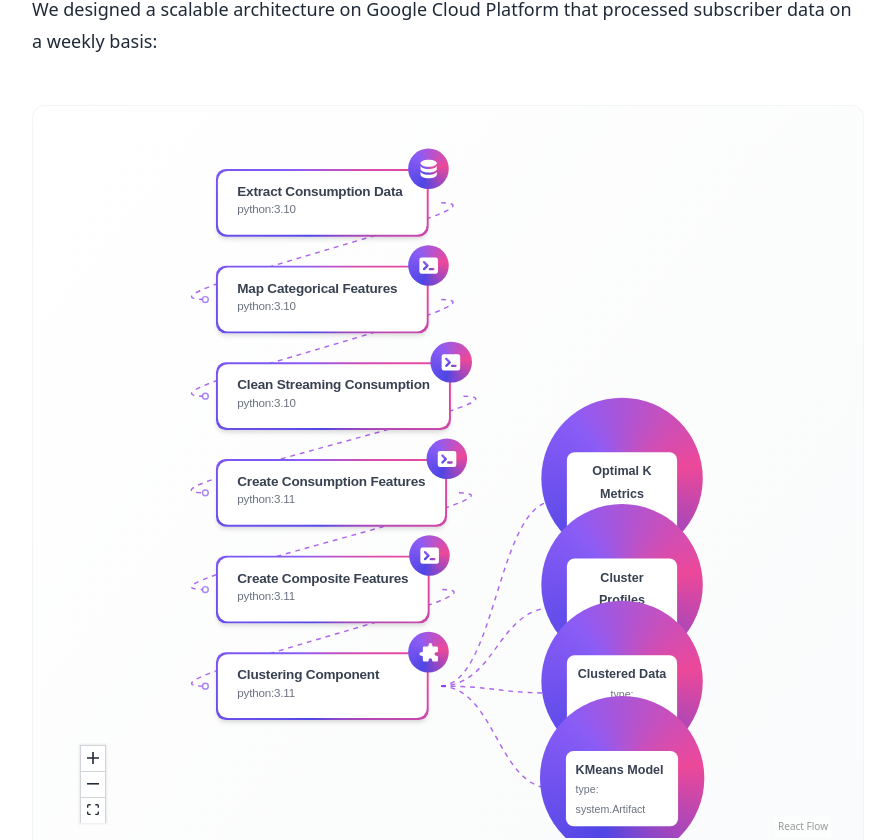
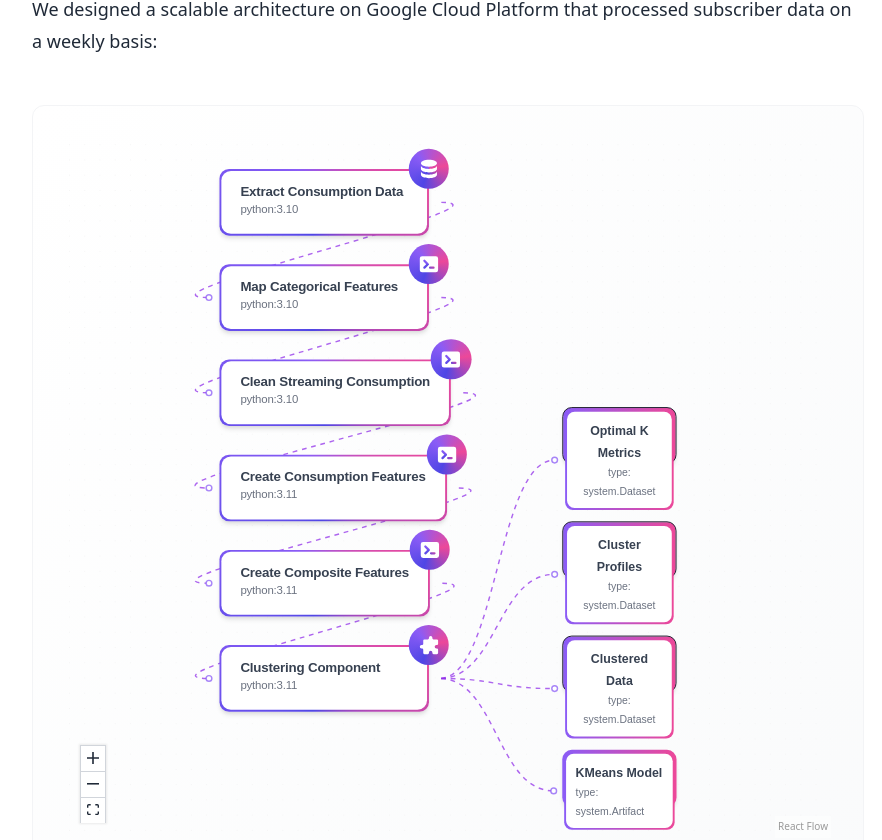
Before and after one commit to alexlabuda/portfolio-website, a Next.js app: page /projects/unsupervised-learning-sports-streaming in a window 1280 px wide. Shown: the part 2480-3320 px from the top of the page, without its empty margins (160-1042 px from the left). Built offline with nearby package versions, Linux system fonts and the light colour scheme.

Commit message:
Update MLPipelineFlow component to adjust node positions for improved layout consistency. Enhance CSS styles for output and model nodes, introducing a gradient background and refining hover effects to elevate the visual representation of the machine learning pipeline.

```diff
--- a/src/app/components/MLPipelineFlow.tsx
+++ b/src/app/components/MLPipelineFlow.tsx
@@ -84,7 +84,7 @@ const initialNodes: Node[] = [
   // Output nodes
   {
     id: '10',
-    position: { x: 430, y: 340 },
+    position: { x: 430, y: 300 },
     data: {
       title: 'Optimal K Metrics',
       subtitle: 'type: system.Dataset'
@@ -93,7 +93,7 @@ const initialNodes: Node[] = [
   },
   {
     id: '7',
-    position: { x: 430, y: 450 },
+    position: { x: 430, y: 420 },
     data: {
       title: 'Cluster Profiles',
       subtitle: 'type: system.Dataset'
@@ -102,7 +102,7 @@ const initialNodes: Node[] = [
   },
   {
     id: '8',
-    position: { x: 430, y: 550 },
+    position: { x: 430, y: 540 },
     data: {
       title: 'Clustered Data',
       subtitle: 'type: system.Dataset'
@@ -111,7 +111,7 @@ const initialNodes: Node[] = [
   },
   {
     id: '9',
-    position: { x: 430, y: 650 },
+    position: { x: 430, y: 660 },
     data: {
       title: 'KMeans Model',
       subtitle: 'type: system.Artifact'
--- a/src/app/components/pipeline-flow.css
+++ b/src/app/components/pipeline-flow.css
@@ -196,3 +196,13 @@
   .react-flow__controls button:hover {
     background-color: #f9fafb;
   }
+
+  .output-node.gradient:before, .model-node.gradient:before {
+    display: none;
+  }
+
+  .output-node, .model-node {
+    background: linear-gradient(to right, #8B5CF6, #EC4899);
+    border-radius: 8px;
+    padding: 2px;
+  }
```
